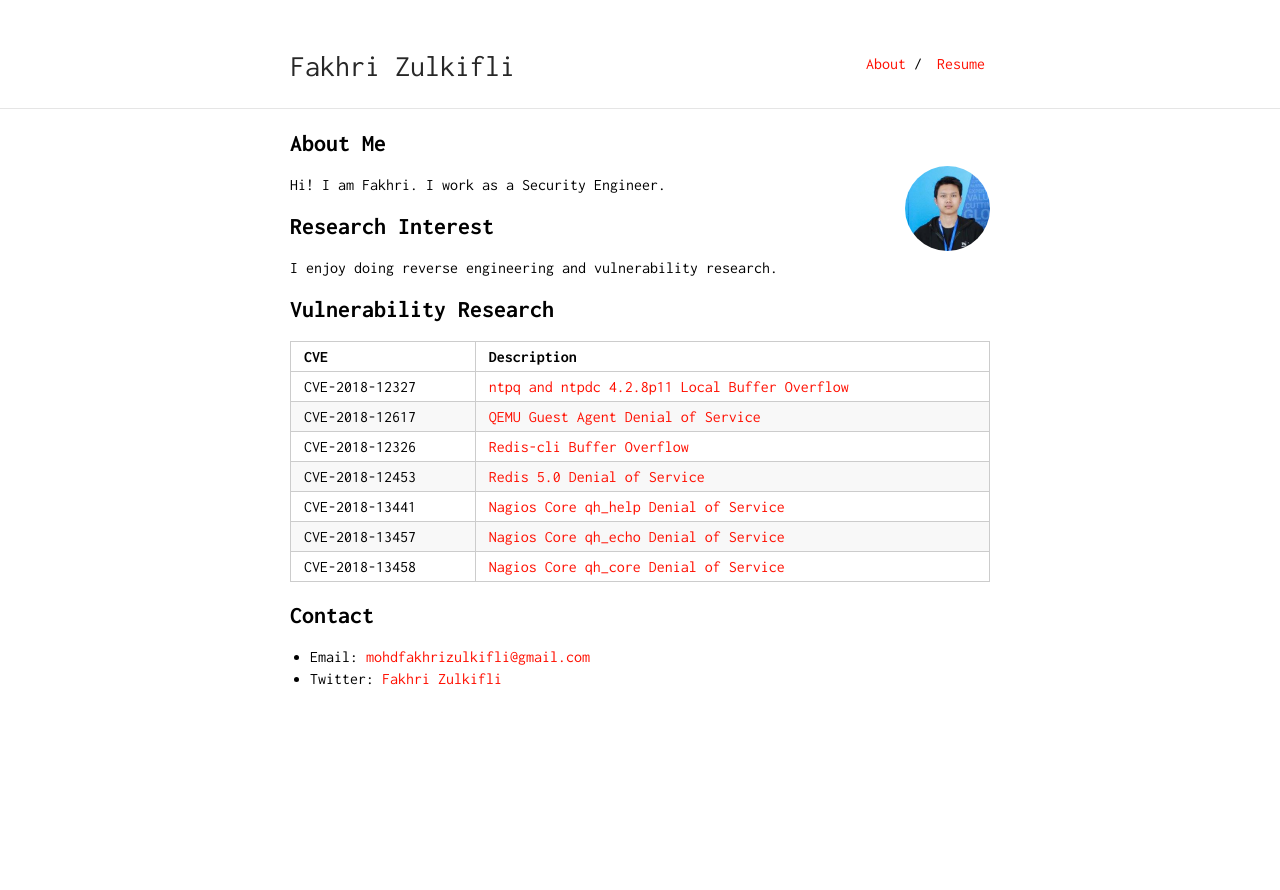
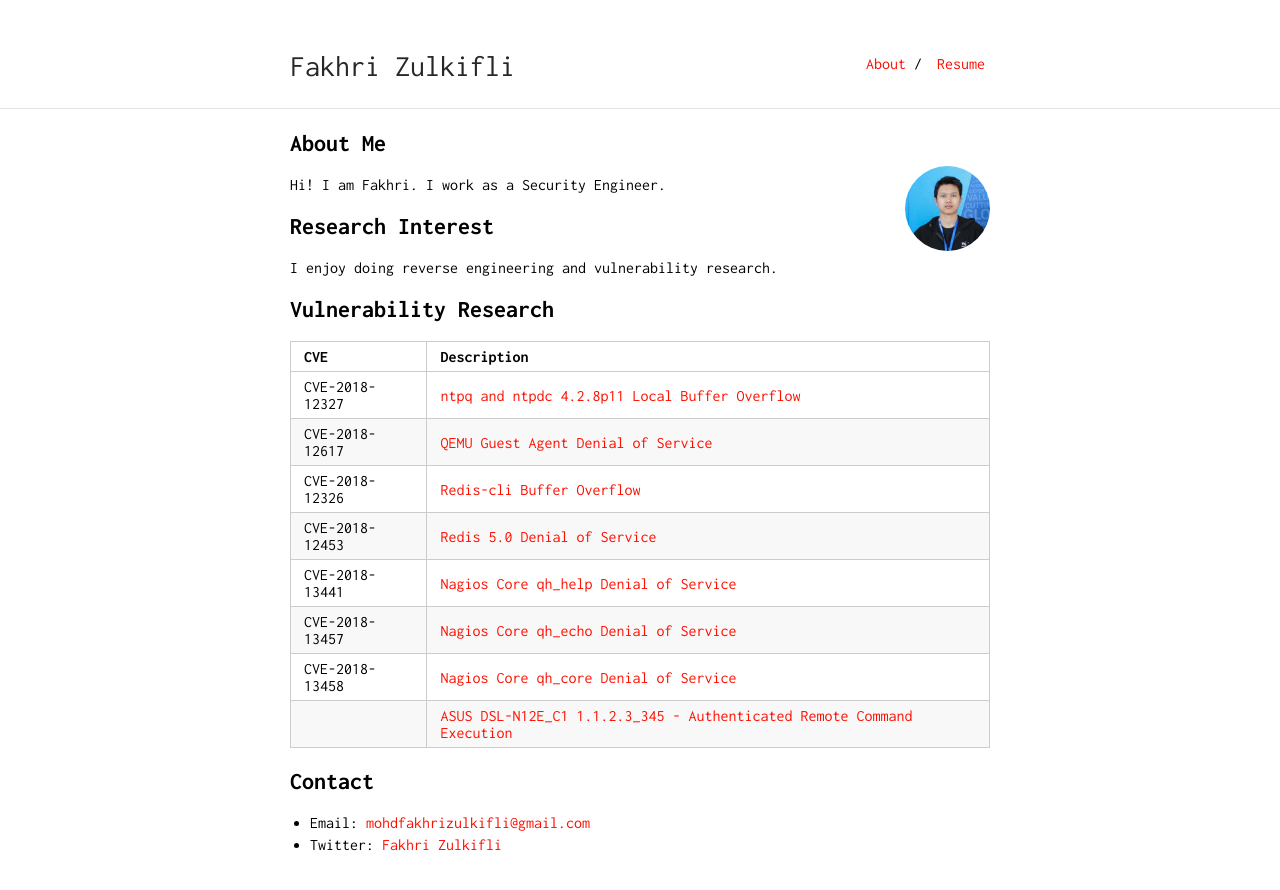
Before and after one commit to fakhrizulkifli/fakhrizulkifli.github.io, a Jekyll site: the page built from index.md, in a window 1280 px wide. Shown: the top 890 px of the page. Built offline with Jekyll 4.4.1, drawn with Linux system fonts in a browser that asks for light colours; our own code applies the rules of GitHub Pages for plain Markdown files.

Commit message:
updated.

```diff
--- a/index.md
+++ b/index.md
@@ -24,6 +24,7 @@ CVE-2018-12453 | [Redis 5.0 Denial of Service](CVE-2018-12453.md)
 CVE-2018-13441 | [Nagios Core qh_help Denial of Service](CVE-2018-13441.md)
 CVE-2018-13457 | [Nagios Core qh_echo Denial of Service](CVE-2018-13457.md)
 CVE-2018-13458 | [Nagios Core qh_core Denial of Service](CVE-2018-13458.md)
+               | [ASUS DSL-N12E_C1 1.1.2.3_345 - Authenticated Remote Command Execution](dsl_n12e.md)
 
 
 ## Contact
```
